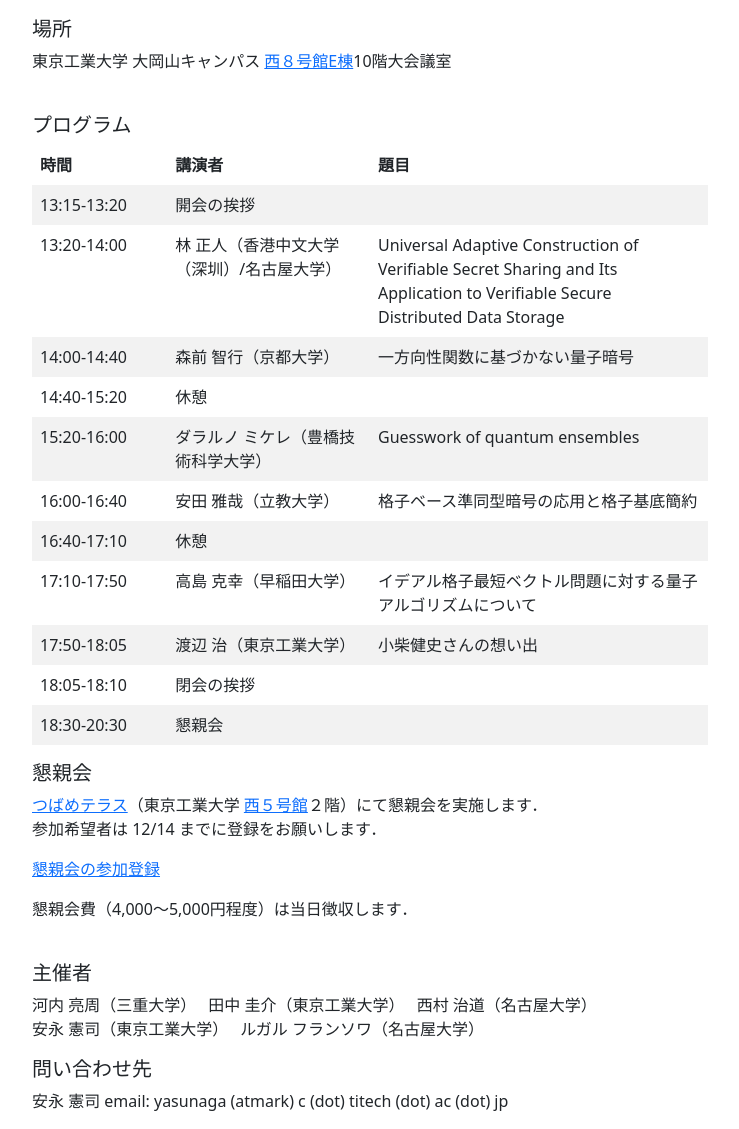
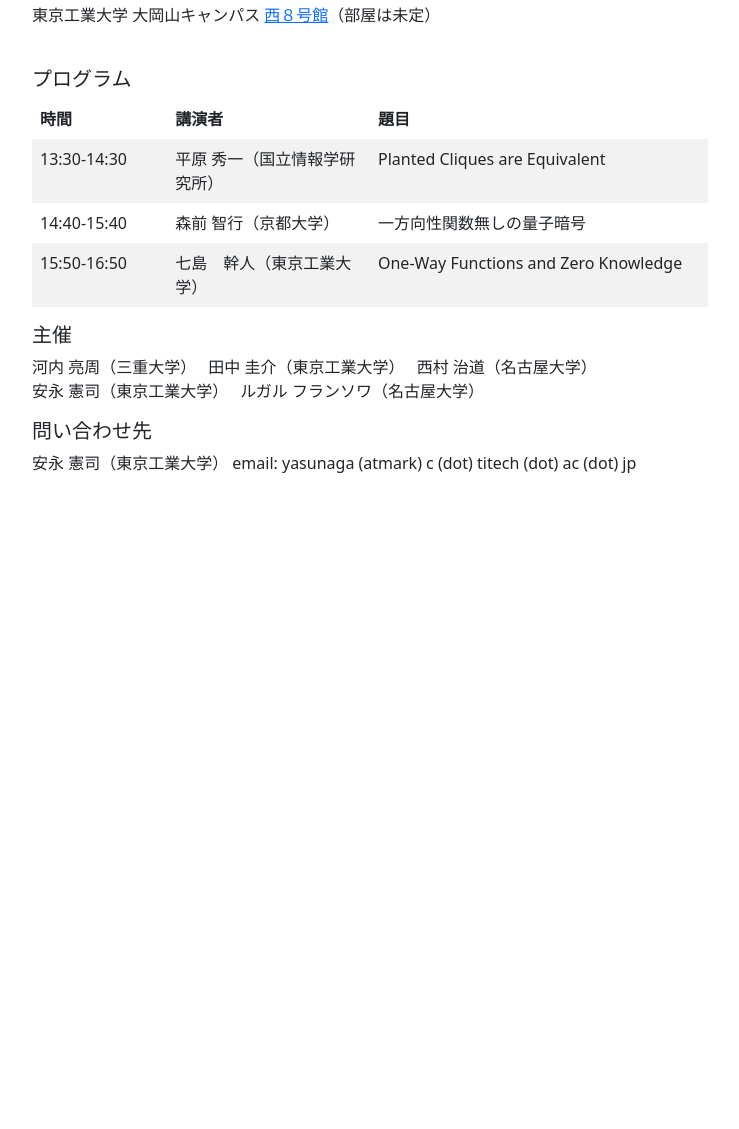
Before and after one commit to yasunaga-group/wcc2024, a plain HTML site: page index.html in a window 1280 px wide. Shown: the part 381-1510 px from the top of the page, without its empty margins (270-1009 px from the left). After the commit the page ends 872 px from the top, so only its background shows below. Drawn offline with nearby package versions, Linux system fonts and the light colour scheme.

Commit message:
Update index.html

```diff
--- a/index.html
+++ b/index.html
@@ -7,15 +7,14 @@
 
     <!-- Bootstrap CSS -->
 <link href="https://cdn.jsdelivr.net/npm/bootstrap@5.3.0/dist/css/bootstrap.min.css" rel="stylesheet" integrity="sha384-9ndCyUaIbzAi2FUVXJi0CjmCapSmO7SnpJef0486qhLnuZ2cdeRhO02iuK6FUUVM" crossorigin="anonymous">
-    <title>研究集会「暗号と量子計算」</title>
+    <title>研究集会「暗号と計算理論」</title>
   </head>
 
   <body>
 
 <div class="text-center bg-body-tertiary p-3 p-sm-5 mb-4 rounded">
-        <h1 class="display-5">研究集会「暗号と量子計算」</h1>
-        <p class="lead">2022年12月に亡くなられた小柴健史さんの追悼研究集会を兼ねています</p>
-          <p class="lead">A Memorial Workshop for Takeshi Koshiba</p>
+        <h1 class="display-5">研究集会「暗号と計算理論」</h1>
+          <p class="lead">A Workshop on Cryptography and Theory of Computation</p>
 </div>
 
 <img src="titech_pic2.jpg" class="d-block img-fluid w-80 mx-auto" alt="img-fluid" style="width:700px;">
@@ -24,9 +23,9 @@
     <div class="row">
         <div class="mx-auto" style="width:700px;">
           <h5>日時</h5>
-          <p>2023年12月21日(木) 13時15分から18時10分まで</p>
+          <p>2024年7月4日(木) 13時30分から16時50分まで</p>
           <h5>場所</h5>
-          <p>東京工業大学 大岡山キャンパス <a href="https://www.ssc.titech.ac.jp/amap/home/ookayama/west/bldg8e_bldg8w/">西８号館E棟</a>10階大会議室</p>
+          <p>東京工業大学 大岡山キャンパス <a href="https://www.ssc.titech.ac.jp/amap/home/ookayama/west/bldg8e_bldg8w/">西８号館</a>（部屋は未定）</p>
         </div>
       </div>
   </div>
@@ -46,87 +45,24 @@
   </thead>
   <tbody>
     <tr>
-      <td>13:15-13:20</td>
-      <td>開会の挨拶</td>
-      <td></td>
+      <td>13:30-14:30</td>
+      <td>平原 秀一（国立情報学研究所）</td>
+      <td>Planted Cliques are Equivalent</td>
     </tr>
     <tr>
-      <td>13:20-14:00</td>
-      <td>林 正人（香港中文大学（深圳）/名古屋大学）</td>
-      <td>Universal Adaptive Construction of Verifiable Secret Sharing and Its Application to Verifiable Secure Distributed Data Storage
-</td>
+      <td>14:40-15:40</td>
+      <td>森前 智行（京都大学）</td>
+      <td>一方向性関数無しの量子暗号</td>
     </tr>
     <tr>
-      <td>14:00-14:40</td>
-      <td>森前 智行（京都大学）</td>
-      <td>一方向性関数に基づかない量子暗号</td>
-    </tr>
-    <tr>
-      <td>14:40-15:20</td>
-      <td>休憩</td>
-      <td></td>
-    <tr>
-      <td>15:20-16:00</td>
-      <td>ダラルノ ミケレ（豊橋技術科学大学）</td>
-      <td>Guesswork of quantum ensembles</td>
-    </tr>
-    <tr>
-      <td>16:00-16:40</th>
-      <td>安田 雅哉（立教大学）</td>
-      <td>格子ベース準同型暗号の応用と格子基底簡約</td>
-    </tr>
-    <tr>
-      <td>16:40-17:10</td>
-      <td>休憩</td>
-      <td></td>
-    </tr>
-    <tr>
-      <td>17:10-17:50</td>
-      <td>高島 克幸（早稲田大学）</td>
-      <td>イデアル格子最短ベクトル問題に対する量子アルゴリズムについて</td>
-    </tr>
-    <tr>
-      <td>17:50-18:05</td>
-      <td>渡辺 治（東京工業大学）</td>
-      <td>小柴健史さんの想い出</td>
-    </tr>
-    <tr>
-      <td>18:05-18:10</td>
-      <td>閉会の挨拶</td>
-      <td></td>
-    </tr>
-      <tr>
-      <td>18:30-20:30</td>
-      <td>懇親会</td>
-      <td></td>
+      <td>15:50-16:50</td>
+      <td>七島　幹人（東京工業大学）</td>
+      <td>One-Way Functions and Zero Knowledge</td>
     </tr>
   </tbody>
 </table>
 
-      <!--
-          <h5>講演者</h5>
-          <ul class="list-unstyled">
-          <li>高島 克幸（早稲田大学）</li>
-          <li>ダラルノ ミケレ（豊橋技術科学大学）</li>
-          <li>林 正人（香港中文大学（深圳）/名古屋大学）</li>
-          <li>森前 智行（京都大学）</li>
-          <li>安田 雅哉（立教大学）</li>
-          <li>渡辺 治（東京工業大学）</li>
-          </ul>
-        -->
-
-  <h5>懇親会</h5>
-  <p><a href="https://www.univcoop.jp/titech/shop/#od1">つばめテラス</a>（東京工業大学 <a href="https://www.ssc.titech.ac.jp/amap/home/ookayama/west/bldg5/">西５号館</a>２階）にて懇親会を実施します．<br />参加希望者は 12/14 までに登録をお願いします．</p>
-        <p><a href="https://forms.gle/5PqeWXehV12DDBc78">懇親会の参加登録</a></p>
-        <p>懇親会費（4,000〜5,000円程度）は当日徴収します．</p>
-       </div>
-  </div>
-</div>
-<div class="container mt-4">
-  <div class="row">
-    <div class="mx-auto" style="width:700px;">
-
-    <h5>主催者</h5>
+    <h5>主催</h5>
   <ul class="list-unstyled list-inline">
   <li class="list-inline-item">河内 亮周（三重大学）</li>
     <li class="list-inline-item">田中 圭介（東京工業大学）</li>
@@ -135,7 +71,7 @@
   <li class="list-inline-item">ルガル フランソワ（名古屋大学）</li>
   </ul>
       <h5>問い合わせ先</h5>
-      <p>安永 憲司 email: yasunaga (atmark) c (dot) titech (dot) ac (dot) jp</p>
+      <p>安永 憲司（東京工業大学） email: yasunaga (atmark) c (dot) titech (dot) ac (dot) jp</p>
     </div>
   </div>
 </div>
```
